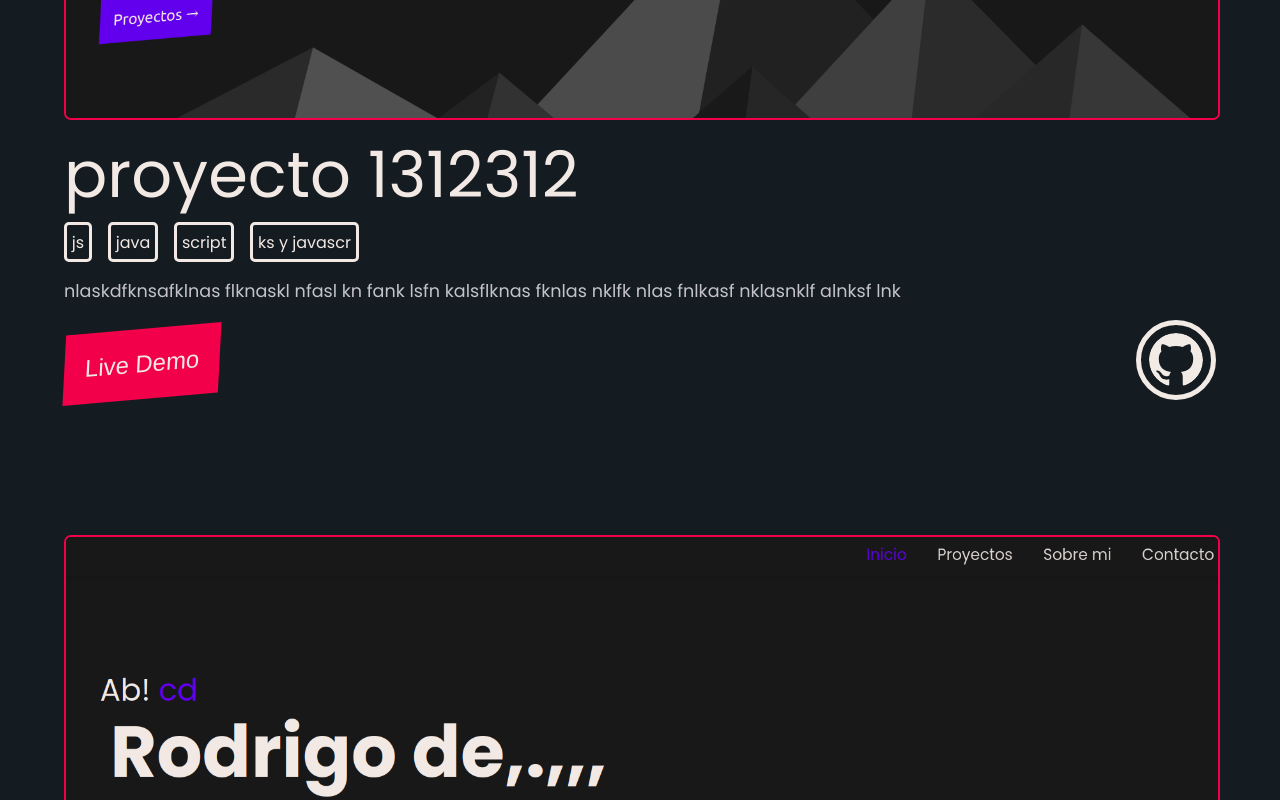
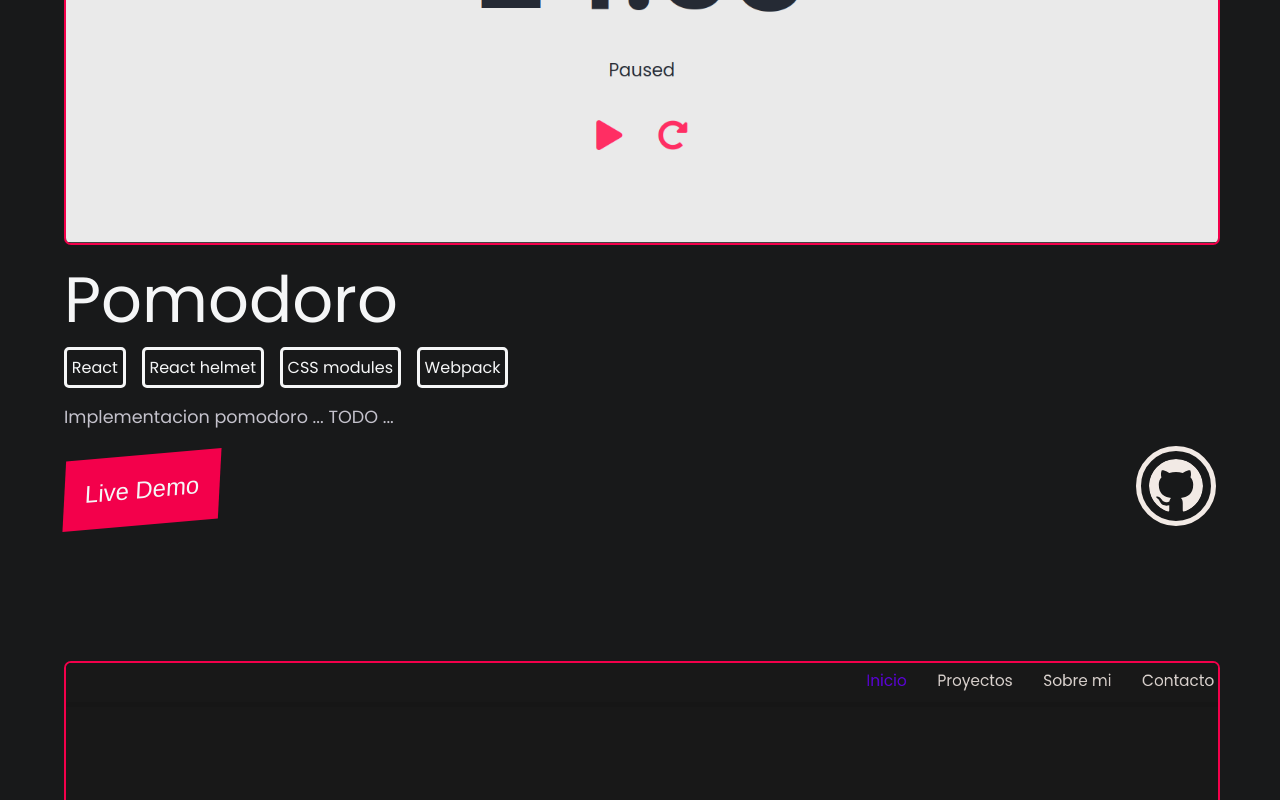
Before and after one commit to Qatihc/portfolio, a React (Create React App) app: page /projects in a window 1280 px wide. Shown: the part 1740-2540 px from the top of the page. Built offline with nearby package versions, Linux system fonts and the light colour scheme.

Commit message:
Cambios en la paleta de colores

```diff
--- a/package.json
+++ b/package.json
@@ -21,7 +21,7 @@
     "build": "react-scripts build",
     "test": "react-scripts test",
     "eject": "react-scripts eject",
-    "deploy": "npm run build && gh-pages -d build"
+    "deploy": "npm run build && echo 'matiascasali.com' >> ./build/CNAME && gh-pages -d build"
   },
   "eslintConfig": {
     "extends": [
--- a/src/App.css
+++ b/src/App.css
@@ -3,14 +3,15 @@
   --color-light-background: #363636;
   # 141b21
   */
-  --color-background: #141b21;
-  --color-light-background: #24303b;
+  --color-background: #18191A;
+  --color-light-background: #272822;
   --color-phone-navbar: #24303b;
-  --color-text: #F2E9E4;
+  --color-text: #F5F6F7;
   --color-dark-text: #c4c2cc;
   /* Gris claro: 84828F */
   /* SUNGLOW: FDCA40 */
   /* mmmm #66F6F1 */
+  /* #BA8FFF */
   --color-accent: #f3004b;
 /*   --color-accent: #66F6F1; */
   --color-dark-accent: #aa093c;
--- a/src/pages/LandingPage/LandingPage.js
+++ b/src/pages/LandingPage/LandingPage.js
@@ -18,10 +18,10 @@ const LandingPage = () => {
           animate={{ opacity: 1, translateY: '0%'}}
           transition={{ ease: 'easeInOut', duration: 0.5 }}
         >
-          <p>Absa</p>
+          <p>Hola! soy</p>
           <div className="middle-text">
-            <h1 className="landing-title">Rodrigo de,.,,, <br/> la republica</h1>
-            <p><span className="accent-text">no soy...</span> asdasdasd</p>
+            <h1 className="landing-title">Matias<br/>Casali</h1>
+            <p><span className="accent-text">full-stack</span> developer</p>
           </div>
           <Link to="projects" className="projects-btn-anchor"><Button>Proyectos →</Button></Link>
         </motion.div>
--- a/src/projectsData/projectsData.js
+++ b/src/projectsData/projectsData.js
@@ -12,23 +12,24 @@
 */
 
 import img from "./images/imagen_3.png"
+import pomodoroImg from "./images/pomodoro.png"
 
 const projectsData = [
   {
     title: 'Cripto-Portfolio',
-    tags: ['Node', 'Express', 'MongoDb', 'Mongoose', 'React', 'Redux'],
+    tags: ['Node', 'Express', 'MongoDb', 'Mongoose', 'React', 'Redux', 'Sass'],
     githubUrl: 'git',
     liveDemoUrl: 'livedemo',
     shortDescription: 'Aplicacion full stack CRUD desarrollada para guardar registro de las transacciones realizadas con criptomonedas. Actualiza los precios periodicamente con la ayuda de la API de Coingecko. Permite registrar nuevos usuarios, agregar, modificar y eliminar transacciones, y calcular retornos diarios, semanales y mensuales.',
     thumbnailImg: img
   },
   {
-    title: 'proyecto 1312312',
-    tags: ['js', 'java', 'script', 'ks y javascr'],
-    githubUrl: 'git',
-    liveDemoUrl: 'livedemo',
-    shortDescription: 'nlaskdfknsafklnas flknaskl nfasl kn fank lsfn kalsflknas fknlas nklfk nlas fnlkasf nklasnklf alnksf lnk',
-    thumbnailImg: img
+    title: 'Pomodoro',
+    tags: ['React','React helmet', 'CSS modules', 'Webpack'],
+    githubUrl: 'https://github.com/Qatihc/pomodoro',
+    liveDemoUrl: 'https://qatihc.github.io/pomodoro/',
+    shortDescription: 'Implementacion pomodoro ... TODO ...',
+    thumbnailImg: pomodoroImg
   },
   {
     title: 'proyecto 1332',
```
Also changed, not shown: src/projectsData/images/pomodoro.png (added), 2 other files (tests, documents, lock files or other folders).
